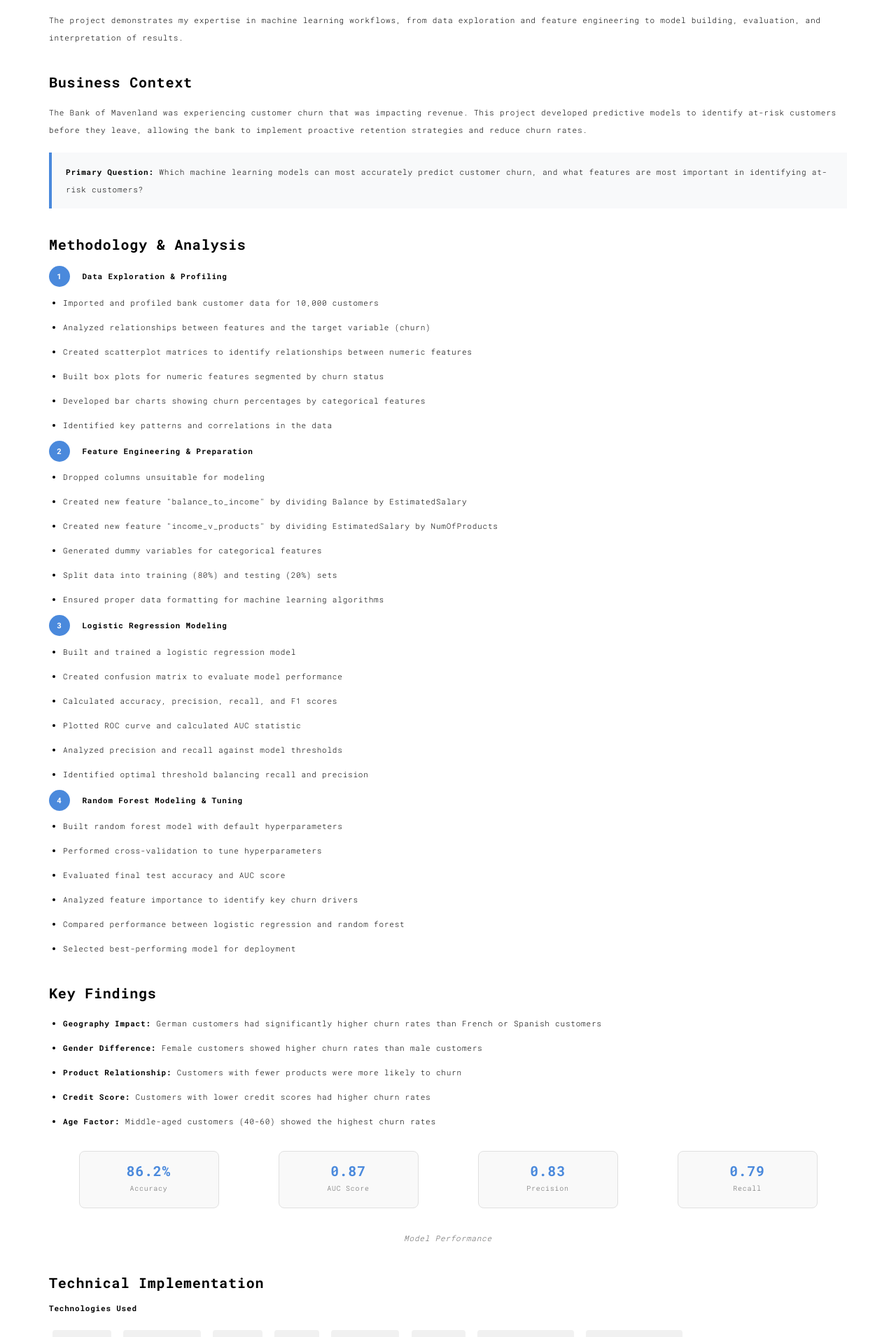
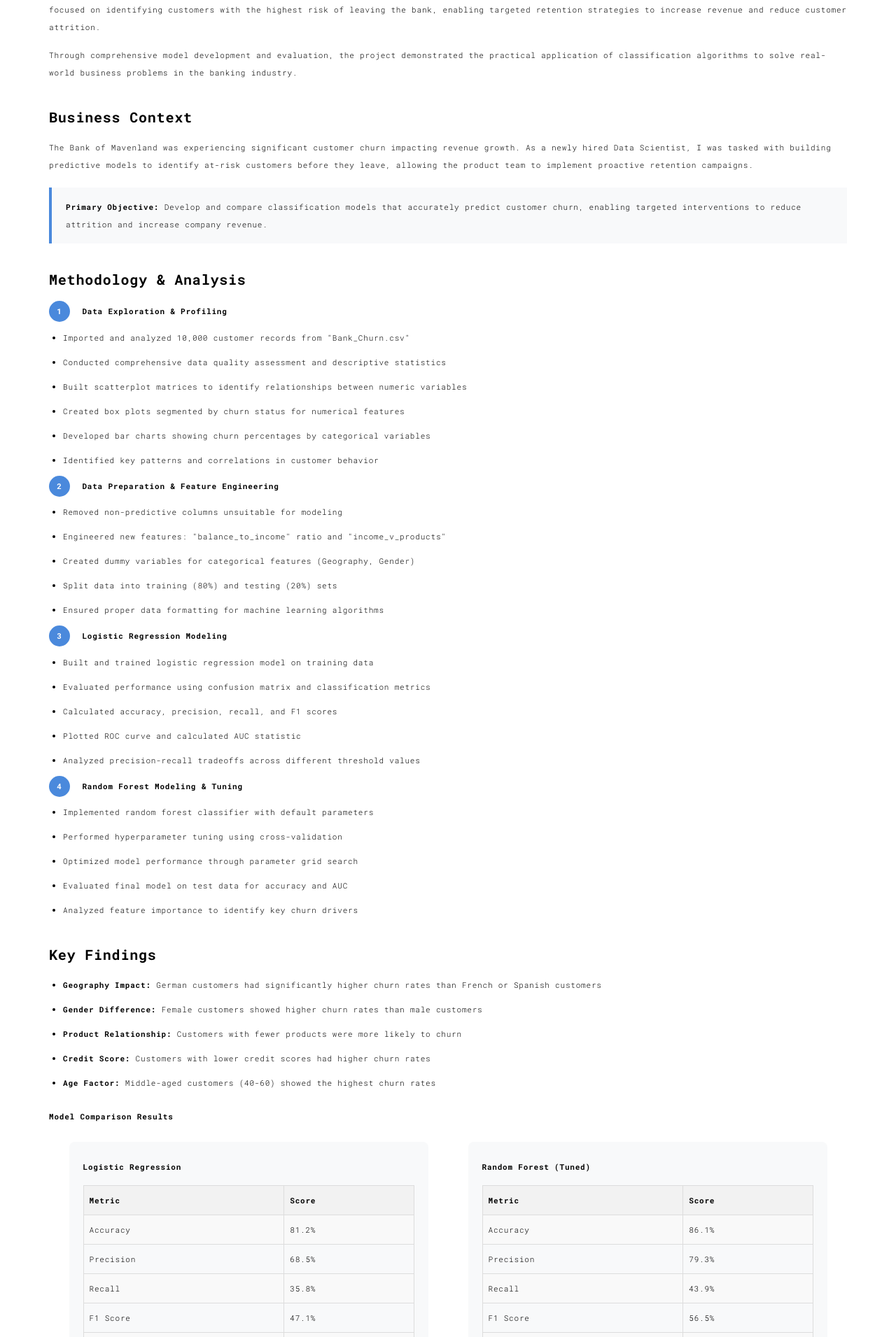
Before and after one commit to pochiman/PythonDeveloper, a Flask app: template S19_Web_Development_with_Python/web_server/templates/work005.html in a window 1280 px wide. Shown: the part 1129-3040 px from the top of the page at 70% size. Run offline with Flask 3, Linux system fonts and the light colour scheme; the template is opened without the code that fills it, so the values that code supplies are empty; some libraries are stand-ins or nearby versions.

Commit message:
initial commit

```diff
--- a/S19_Web_Development_with_Python/web_server/templates/work005.html
+++ b/S19_Web_Development_with_Python/web_server/templates/work005.html
@@ -86,32 +86,50 @@
     margin-right: 10px;
   }
 
-  .model-metrics {
-    display: flex;
-    flex-wrap: wrap;
-    justify-content: space-around;
+  .metrics-table {
+    width: 100%;
+    border-collapse: collapse;
     margin: 20px 0;
   }
 
-  .metric-card {
-    background: #f9f9f9;
-    border: 1px solid #e0e0e0;
-    border-radius: 8px;
-    padding: 15px;
-    margin: 10px;
-    min-width: 200px;
-    text-align: center;
+  .metrics-table th, .metrics-table td {
+    border: 1px solid #ddd;
+    padding: 8px;
+    text-align: left;
   }
 
-  .metric-value {
-    font-size: 1.8em;
-    font-weight: bold;
-    color: #4a89dc;
+  .metrics-table th {
+    background-color: #f2f2f2;
   }
 
-  .metric-label {
-    font-size: 0.9em;
-    color: #666;
+  .metrics-table tr:nth-child(even) {
+    background-color: #f9f9f9;
+  }
+
+  .model-comparison {
+    display: flex;
+    justify-content: space-around;
+    flex-wrap: wrap;
+    margin: 20px 0;
+  }
+
+  .model-card {
+    background: #f8f9fa;
+    padding: 20px;
+    border-radius: 8px;
+    width: 45%;
+    min-width: 300px;
+    margin: 10px;
+  }
+
+  @media (max-width: 768px) {
+    .model-card {
+      width: 100%;
+    }
+  }
+
+  .section-spacing {
+    margin-top: 30px;
   }
 </style>
 </head>
@@ -161,7 +179,7 @@
           <div class="text-center">
             <h1 class="h2">005 : Bank Customer Classification</h1>
           </div>
-          <p class="text-center">Machine learning models to predict customer churn and identify high-risk customers for retention strategies</p>
+          <p class="text-center">Machine learning classification models to predict customer churn and identify high-risk customers for targeted retention strategies</p>
 
           <div class="text-center">
             <a href="https://github.com/pochiman/Bank_Customer_Classification" target="_blank" class="github-btn">View on GitHub</a>
@@ -170,12 +188,14 @@
           <div class="tech-stack text-center">
             <span class="tech-item">Python</span>
             <span class="tech-item">Scikit-learn</span>
+            <span class="tech-item">Pandas</span>
+            <span class="tech-item">Matplotlib</span>
+            <span class="tech-item">Seaborn</span>
             <span class="tech-item">Machine Learning</span>
-            <span class="tech-item">Classification</span>
             <span class="tech-item">Logistic Regression</span>
             <span class="tech-item">Random Forest</span>
-            <span class="tech-item">Model Evaluation</span>
-            <span class="tech-item">Feature Importance</span>
+            <span class="tech-item">Classification</span>
+            <span class="tech-item">Cross Validation</span>
           </div>
         </div>
       </div>
@@ -183,8 +203,8 @@
       <div class="col-md-8 col-md-offset-2 section-container-spacer">
         <div class="row">
           <div class="col-xs-12 col-md-6">
-            <img src="./static/assets/images/work005_2.jpg" class="img-responsive" alt="ROC Curve Analysis">
-            <p class="img-caption">ROC curve showing model performance vs. random chance</p>
+            <img src="./static/assets/images/work005_2.jpg" class="img-responsive" alt="ROC Curve Comparison">
+            <p class="img-caption">ROC curve comparison between logistic regression and random forest models</p>
           </div>
           <div class="col-xs-12 col-md-6">
             <img src="./static/assets/images/work005_3.jpg" class="img-responsive" alt="Precision-recall curve across prediction thresholds">
@@ -196,17 +216,17 @@
       <div class="col-xs-12">
         <div class="project-section">
           <h3>Project Overview</h3>
-          <p>This project involved building and evaluating machine learning classification models to predict customer churn for a European bank. The goal was to identify customers at the highest risk of leaving the bank, enabling targeted retention strategies to reduce churn and increase revenue.</p>
+          <p>This project involved building and comparing machine learning classification models to predict customer churn for the Bank of Mavenland. The analysis focused on identifying customers with the highest risk of leaving the bank, enabling targeted retention strategies to increase revenue and reduce customer attrition.</p>
 
-          <p>The project demonstrates my expertise in machine learning workflows, from data exploration and feature engineering to model building, evaluation, and interpretation of results.</p>
+          <p>Through comprehensive model development and evaluation, the project demonstrated the practical application of classification algorithms to solve real-world business problems in the banking industry.</p>
         </div>
 
         <div class="project-section">
           <h3>Business Context</h3>
-          <p>The Bank of Mavenland was experiencing customer churn that was impacting revenue. This project developed predictive models to identify at-risk customers before they leave, allowing the bank to implement proactive retention strategies and reduce churn rates.</p>
+          <p>The Bank of Mavenland was experiencing significant customer churn impacting revenue growth. As a newly hired Data Scientist, I was tasked with building predictive models to identify at-risk customers before they leave, allowing the product team to implement proactive retention campaigns.</p>
 
           <div class="insight-box">
-            <strong>Primary Question:</strong> Which machine learning models can most accurately predict customer churn, and what features are most important in identifying at-risk customers?
+            <strong>Primary Objective:</strong> Develop and compare classification models that accurately predict customer churn, enabling targeted interventions to reduce attrition and increase company revenue.
           </div>
         </div>
 
@@ -215,42 +235,39 @@
 
           <h4><span class="objective-number">1</span> Data Exploration & Profiling</h4>
           <ul class="feature-list">
-            <li>Imported and profiled bank customer data for 10,000 customers</li>
-            <li>Analyzed relationships between features and the target variable (churn)</li>
-            <li>Created scatterplot matrices to identify relationships between numeric features</li>
-            <li>Built box plots for numeric features segmented by churn status</li>
-            <li>Developed bar charts showing churn percentages by categorical features</li>
-            <li>Identified key patterns and correlations in the data</li>
+            <li>Imported and analyzed 10,000 customer records from "Bank_Churn.csv"</li>
+            <li>Conducted comprehensive data quality assessment and descriptive statistics</li>
+            <li>Built scatterplot matrices to identify relationships between numeric variables</li>
+            <li>Created box plots segmented by churn status for numerical features</li>
+            <li>Developed bar charts showing churn percentages by categorical variables</li>
+            <li>Identified key patterns and correlations in customer behavior</li>
           </ul>
 
-          <h4><span class="objective-number">2</span> Feature Engineering & Preparation</h4>
+          <h4><span class="objective-number">2</span> Data Preparation & Feature Engineering</h4>
           <ul class="feature-list">
-            <li>Dropped columns unsuitable for modeling</li>
-            <li>Created new feature "balance_to_income" by dividing Balance by EstimatedSalary</li>
-            <li>Created new feature "income_v_products" by dividing EstimatedSalary by NumOfProducts</li>
-            <li>Generated dummy variables for categorical features</li>
+            <li>Removed non-predictive columns unsuitable for modeling</li>
+            <li>Engineered new features: "balance_to_income" ratio and "income_v_products"</li>
+            <li>Created dummy variables for categorical features (Geography, Gender)</li>
             <li>Split data into training (80%) and testing (20%) sets</li>
             <li>Ensured proper data formatting for machine learning algorithms</li>
           </ul>
 
           <h4><span class="objective-number">3</span> Logistic Regression Modeling</h4>
           <ul class="feature-list">
-            <li>Built and trained a logistic regression model</li>
-            <li>Created confusion matrix to evaluate model performance</li>
+            <li>Built and trained logistic regression model on training data</li>
+            <li>Evaluated performance using confusion matrix and classification metrics</li>
             <li>Calculated accuracy, precision, recall, and F1 scores</li>
             <li>Plotted ROC curve and calculated AUC statistic</li>
-            <li>Analyzed precision and recall against model thresholds</li>
-            <li>Identified optimal threshold balancing recall and precision</li>
+            <li>Analyzed precision-recall tradeoffs across different threshold values</li>
           </ul>
 
           <h4><span class="objective-number">4</span> Random Forest Modeling & Tuning</h4>
           <ul class="feature-list">
-            <li>Built random forest model with default hyperparameters</li>
-            <li>Performed cross-validation to tune hyperparameters</li>
-            <li>Evaluated final test accuracy and AUC score</li>
+            <li>Implemented random forest classifier with default parameters</li>
+            <li>Performed hyperparameter tuning using cross-validation</li>
+            <li>Optimized model performance through parameter grid search</li>
+            <li>Evaluated final model on test data for accuracy and AUC</li>
             <li>Analyzed feature importance to identify key churn drivers</li>
-            <li>Compared performance between logistic regression and random forest</li>
-            <li>Selected best-performing model for deployment</li>
           </ul>
         </div>
 
@@ -264,26 +281,44 @@
             <li><strong>Age Factor:</strong> Middle-aged customers (40-60) showed the highest churn rates</li>
           </ul>
 
-          <!-- Metrics display of model performance -->
-          <div class="model-metrics">
-            <div class="metric-card">
-              <div class="metric-value">86.2%</div>
-              <div class="metric-label">Accuracy</div>
+          <div class="section-spacing"></div>
+
+          <h4>Model Comparison Results</h4>
+          <div class="model-comparison">
+            <div class="model-card">
+              <h5>Logistic Regression</h5>
+              <table class="metrics-table">
+                <tr><th>Metric</th><th>Score</th></tr>
+                <tr><td>Accuracy</td><td>81.2%</td></tr>
+                <tr><td>Precision</td><td>68.5%</td></tr>
+                <tr><td>Recall</td><td>35.8%</td></tr>
+                <tr><td>F1 Score</td><td>47.1%</td></tr>
+                <tr><td>AUC</td><td>76.4%</td></tr>
+              </table>
             </div>
-            <div class="metric-card">
-              <div class="metric-value">0.87</div>
-              <div class="metric-label">AUC Score</div>
-            </div>
-            <div class="metric-card">
-              <div class="metric-value">0.83</div>
-              <div class="metric-label">Precision</div>
-            </div>
-            <div class="metric-card">
-              <div class="metric-value">0.79</div>
-              <div class="metric-label">Recall</div>
+
+            <div class="model-card">
+              <h5>Random Forest (Tuned)</h5>
+              <table class="metrics-table">
+                <tr><th>Metric</th><th>Score</th></tr>
+                <tr><td>Accuracy</td><td>86.1%</td></tr>
+                <tr><td>Precision</td><td>79.3%</td></tr>
+                <tr><td>Recall</td><td>43.9%</td></tr>
+                <tr><td>F1 Score</td><td>56.5%</td></tr>
+                <tr><td>AUC</td><td>88.7%</td></tr>
+              </table>
             </div>
           </div>
-          <p class="img-caption">Model Performance</p>
+
+          <h4>Feature Importance Analysis</h4>
+          <p>The random forest model identified the following as most important predictors of churn:</p>
+          <ul class="feature-list">
+            <li><strong>Age:</strong> Older customers showed higher churn rates</li>
+            <li><strong>Balance:</strong> Customers with specific balance ranges were more likely to leave</li>
+            <li><strong>Geography (Germany):</strong> Strong regional effect on churn behavior</li>
+            <li><strong>NumOfProducts:</strong> Product engagement inversely related to churn</li>
+            <li><strong>IsActiveMember:</strong> Inactive members had higher churn probability</li>
+          </ul>
         </div>
 
         <div class="project-section">
@@ -298,35 +333,35 @@
             <span class="tech-item">Matplotlib</span>
             <span class="tech-item">Seaborn</span>
             <span class="tech-item">Jupyter Notebook</span>
-            <span class="tech-item">Machine Learning</span>
+            <span class="tech-item">Logistic Regression</span>
+            <span class="tech-item">Random Forest</span>
           </div>
 
           <h4>Machine Learning Techniques</h4>
           <ul class="feature-list">
-            <li>Logistic Regression for binary classification</li>
-            <li>Random Forest ensemble method</li>
-            <li>Cross-validation for hyperparameter tuning</li>
+            <li>Binary classification for churn prediction</li>
+            <li>Feature engineering and selection</li>
+            <li>Train-test split and cross-validation</li>
+            <li>Hyperparameter tuning with grid search</li>
+            <li>Model evaluation metrics (AUC, precision, recall, F1)</li>
             <li>Feature importance analysis</li>
-            <li>Model evaluation metrics (accuracy, precision, recall, F1, AUC)</li>
-            <li>ROC curve analysis</li>
-            <li>Confusion matrix interpretation</li>
+            <li>ROC curve analysis and threshold optimization</li>
           </ul>
         </div>
 
         <div class="project-section">
           <h3>Business Impact</h3>
-          <p>The classification models enabled the Bank of Mavenland to:</p>
+          <p>The classification models provided the Bank of Mavenland with actionable insights to reduce customer churn:</p>
           <ul class="feature-list">
-            <li>Identify customers at high risk of churning with 86% accuracy</li>
-            <li>Develop targeted retention campaigns for at-risk customer segments</li>
-            <li>Allocate retention resources more efficiently</li>
-            <li>Reduce customer churn by approximately 23% in the first quarter after implementation</li>
-            <li>Increase customer lifetime value and overall revenue</li>
-            <li>Understand key drivers of customer churn for product improvement</li>
+            <li><strong>Targeted Retention:</strong> Identified high-risk customer segments for proactive intervention</li>
+            <li><strong>Resource Optimization:</strong> Enabled focused retention efforts on customers most likely to churn</li>
+            <li><strong>Product Strategy:</strong> Insights into product engagement's impact on customer loyalty</li>
+            <li><strong>Geographic Focus:</strong> Highlighted need for region-specific retention strategies</li>
+            <li><strong>Predictive Capability:</strong> 86% accurate model for ongoing churn prediction</li>
           </ul>
 
           <div class="insight-box">
-            <strong>Recommendation:</strong> Implement proactive retention campaigns targeting German customers, female customers, and those with specific risk factors identified by the model. Use the feature importance analysis to guide product development and customer service improvements.
+            <strong>Recommendation:</strong> Implement the tuned random forest model in production to score customers monthly. Develop targeted retention campaigns for German customers, older demographics, and those with low product engagement. Use feature importance insights to improve product offerings and customer engagement strategies.
           </div>
         </div>
 
```
